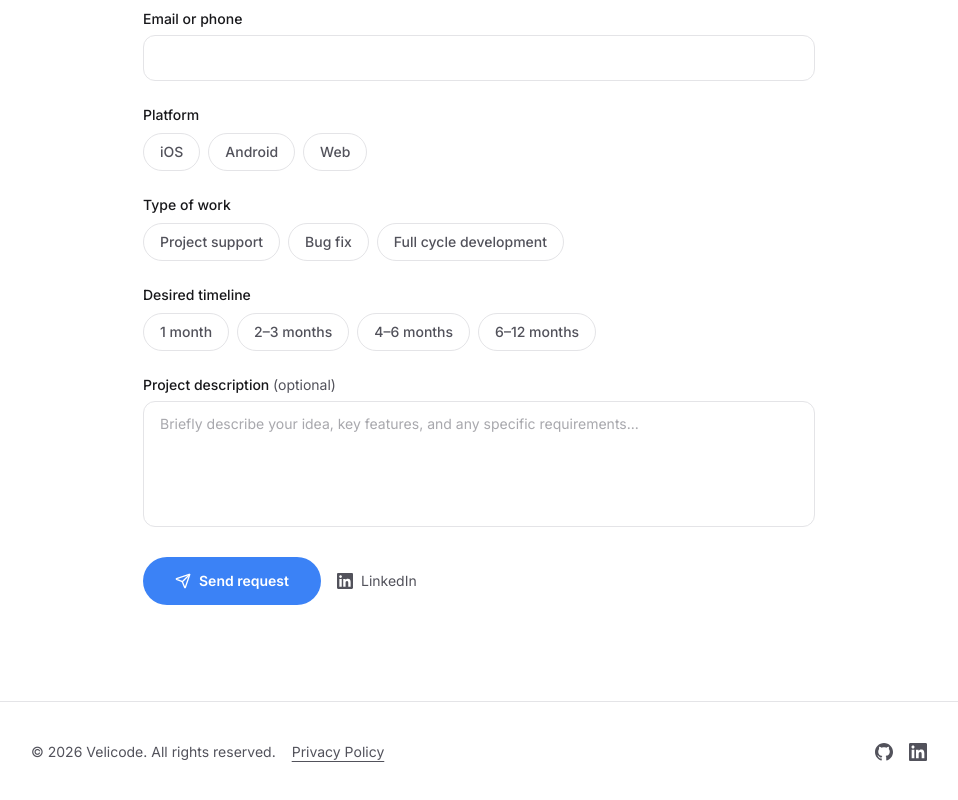
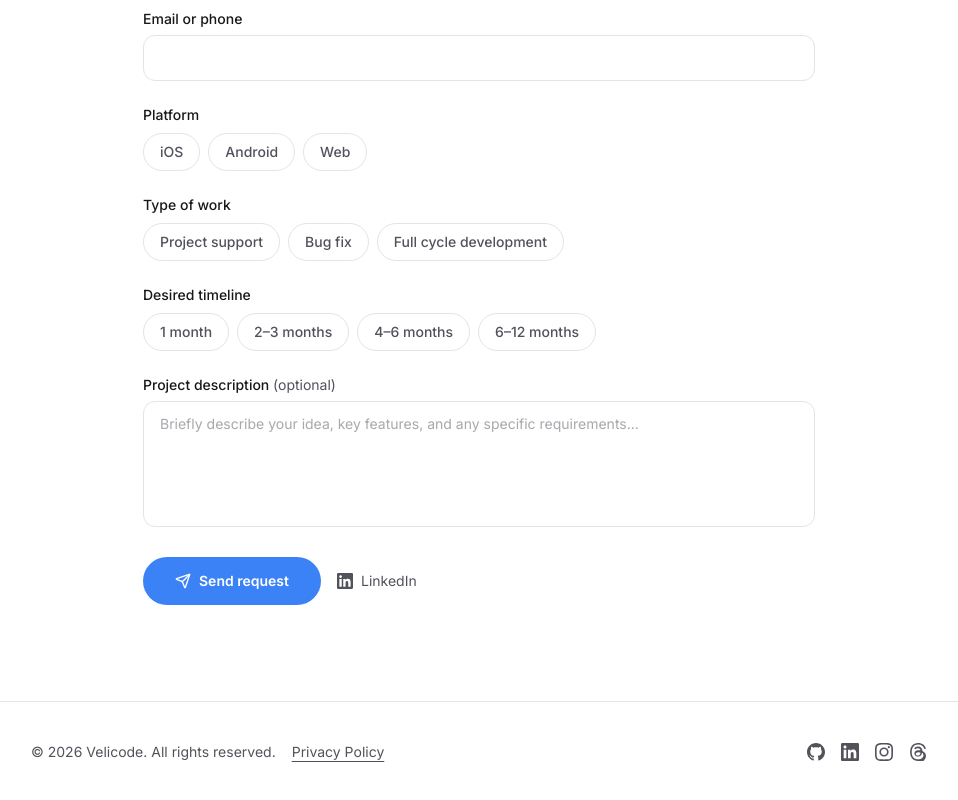
Before and after one commit to sashavoloshanov/velicode, a Next.js app: page / in a window 1280 px wide. Shown: the part 9446-10246 px from the top of the page, without its empty margins (161-1119 px from the left). Built offline with nearby package versions, Linux system fonts and the light colour scheme.

Commit message:
feat: add Instagram and Threads links to footer

```diff
--- a/src/components/Footer.tsx
+++ b/src/components/Footer.tsx
@@ -1,7 +1,7 @@
 "use client";
 
 import { useApp } from "@/lib/context";
-import { GithubIcon, LinkedinIcon } from "./Icons";
+import { GithubIcon, LinkedinIcon, InstagramIcon, ThreadsIcon } from "./Icons";
 
 export default function Footer() {
   const { t } = useApp();
@@ -17,6 +17,8 @@ export default function Footer() {
         <div className="flex items-center gap-4">
           <a href="https://github.com/sashavoloshanov" target="_blank" rel="noopener noreferrer" className="text-[var(--color-text-secondary)] transition-colors hover:text-[var(--color-text)]" aria-label="GitHub"><GithubIcon size={18} /></a>
           <a href="https://www.linkedin.com/company/velicode-app" target="_blank" rel="noopener noreferrer" className="text-[var(--color-text-secondary)] transition-colors hover:text-[var(--color-text)]" aria-label="LinkedIn"><LinkedinIcon size={18} /></a>
+          <a href="https://www.instagram.com/velicode.app/" target="_blank" rel="noopener noreferrer" className="text-[var(--color-text-secondary)] transition-colors hover:text-[var(--color-text)]" aria-label="Instagram"><InstagramIcon size={18} /></a>
+          <a href="https://www.threads.com/@velicode.app" target="_blank" rel="noopener noreferrer" className="text-[var(--color-text-secondary)] transition-colors hover:text-[var(--color-text)]" aria-label="Threads"><ThreadsIcon size={18} /></a>
         </div>
       </div>
     </footer>
```
